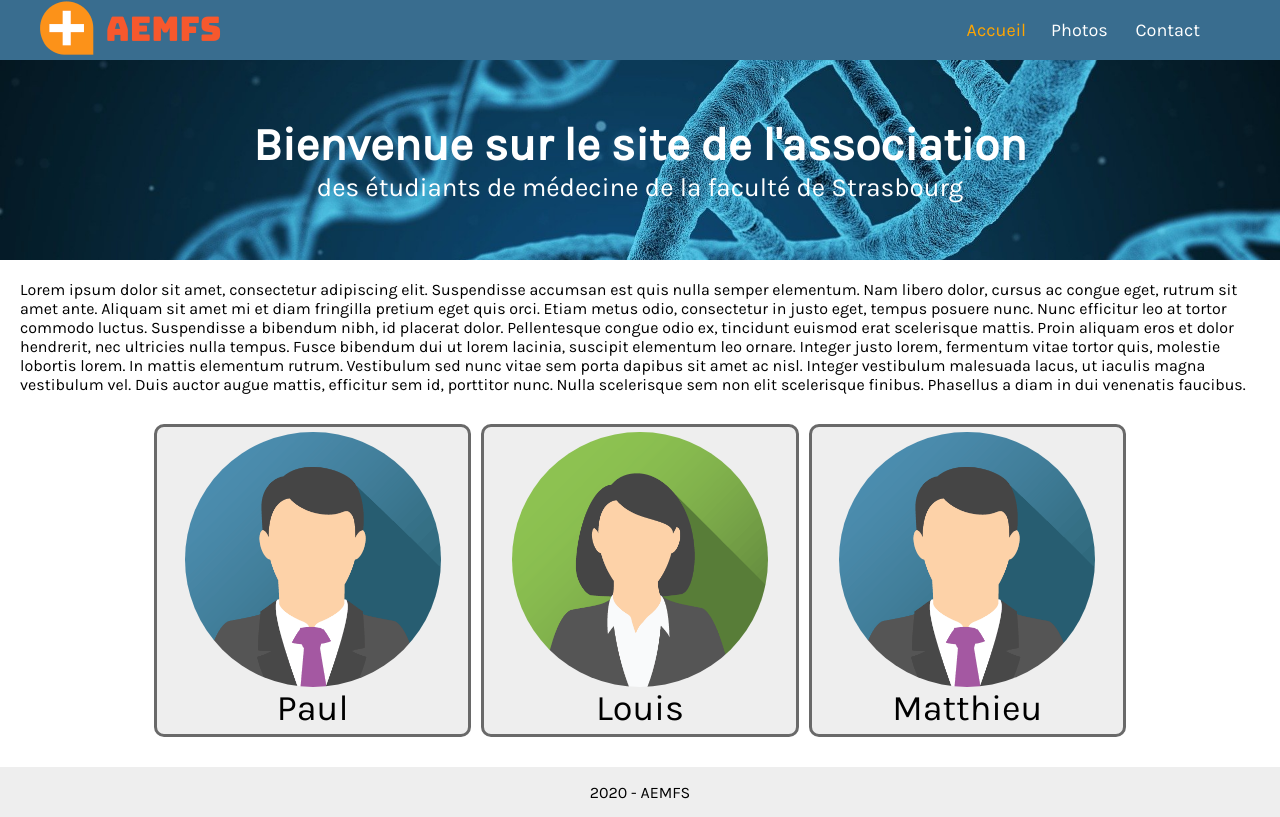
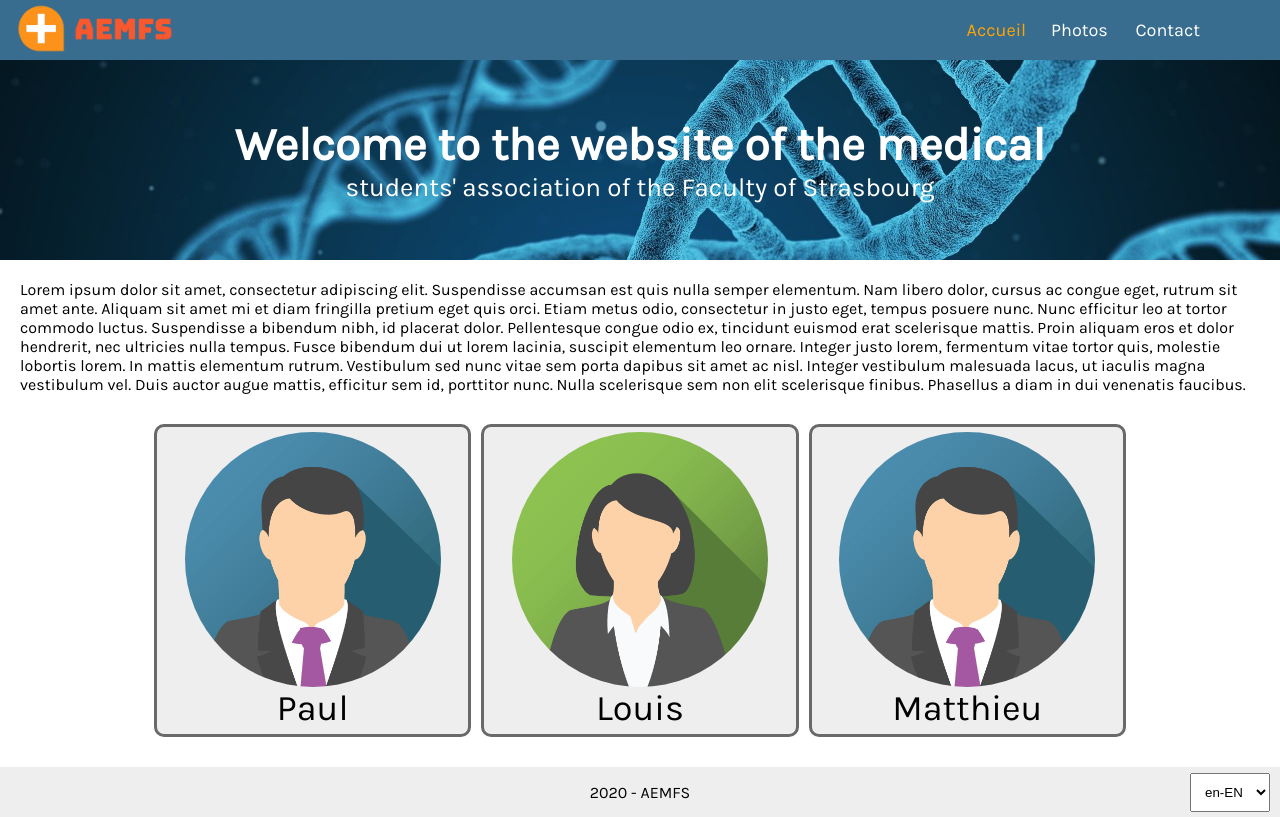
Before and after one commit to SchawnnDev/prog-web2-front, a Vue app: page / in a window 1280 px wide. Built offline with nearby package versions, Linux system fonts and the light colour scheme; the HTML template or start-up script is replaced by a standard one.

Commit message:
traduction site

```diff
--- a/src/App.vue
+++ b/src/App.vue
@@ -214,8 +214,16 @@ hr.separator {
 <script>
 import Header from "@/components/layouts/Header";
 import Footer from "@/components/layouts/Footer";
+import {I18N_INIT} from "@/store/actions.type";
 
 export default {
-  components: {Footer, Header}
+  components: {Footer, Header},
+  mounted() {
+    Promise.all([
+      this.$store.dispatch(I18N_INIT),
+    ]).then(() => {
+      console.log("Loaded translations");
+    })
+  }
 }
 </script>
--- /dev/null
+++ b/src/assets/json/languages.json
@@ -0,0 +1,14 @@
+{
+  "en-EN": {
+    "home": {
+      "title": "Welcome to the website of the medical",
+      "sub-title": "students' association of the Faculty of Strasbourg"
+    }
+  },
+  "fr-FR": {
+    "home": {
+      "title": "Bienvenue sur le site de l'association",
+      "sub-title": "des étudiants de médecine de la faculté de Strasbourg"
+    }
+  }
+}
--- a/src/components/ImagesContainer.vue
+++ b/src/components/ImagesContainer.vue
@@ -39,7 +39,7 @@
                     this.images = response.data.data;
                 })
                 .catch(error => {
-                    alert(error);
+                    console.log(error);
                 })
                 .finally(() => {
                     this.pending = false;
@@ -54,7 +54,7 @@
                         this.images = this.images.concat(response.data.data);
                     })
                     .catch(error => {
-                        alert(error);
+                        console.log(error);
                     })
                     .finally(() => {
                         this.pending = false;
--- a/src/components/layouts/Footer.vue
+++ b/src/components/layouts/Footer.vue
@@ -1,12 +1,30 @@
 <template>
   <footer>
     <p>2020 - AEMFS</p>
+
+    <select class="select-lang">
+      <option :value="lang" :key="lang" v-for="lang in this.getLanguages" @select="changeLanguage">
+        {{ lang }}
+      </option>
+    </select>
+
   </footer>
 </template>
 
 <script>
+import {mapGetters} from "vuex";
+import {LANG_CHANGE} from "@/store/mutations.type";
+
 export default {
-        name: "Footer"
+  name: "Footer",
+  computed: {
+    ...mapGetters(["getLanguages"])
+  },
+  methods: {
+    changeLanguage(code) {
+      this.$store.commit(LANG_CHANGE, code);
+    }
+  }
 }
 </script>
 
@@ -23,7 +41,17 @@
 }
 
 footer p {
+  padding: 10px;
   color: black;
   text-align: center;
+  justify-self: center;
+}
+
+footer .select-lang {
+  padding: 10px;
+  width: auto;
+  position: absolute;
+  display: flex;
+  right: 10px;
 }
 </style>
--- a/src/components/layouts/Header.vue
+++ b/src/components/layouts/Header.vue
@@ -105,9 +105,11 @@
     .nav-logo {
         width: auto;
         justify-self: start;
-        margin-left: 20px;
-        margin-right: 30px;
-        padding: 10px;
+        margin-left: 10px;
+    }
+
+    .nav-logo img {
+      height: 50px;
     }
 
     .mobile-menu-toggle .bar {
--- a/src/main.js
+++ b/src/main.js
@@ -1,10 +1,12 @@
 import Vue from 'vue'
 import App from './App.vue'
 import router from './router'
+import store from './store'
 
 Vue.config.productionTip = false
 
 new Vue({
   router,
+  store,
   render: h => h(App)
 }).$mount('#app')
--- /dev/null
+++ b/src/store/actions.type.js
@@ -0,0 +1 @@
+export const I18N_INIT = "initializeI18n";
--- /dev/null
+++ b/src/store/i18n.module.js
@@ -0,0 +1,89 @@
+import {
+    LANG_CHANGE,
+    LANG_INIT
+} from "@/store/mutations.type"
+import {I18N_INIT} from "@/store/actions.type";
+
+const state = {
+    code: '', // iso code
+    languages: [], // languages list
+    content: '' // content of json file
+}
+
+export const mutations = {
+    // init language (from file)
+    [LANG_INIT](state, json) {
+        state.content = new Function(`return ${JSON.stringify(json)}`); // pour éviter de parser deux fois.
+        state.languages = Object.keys(json);
+        state.code = Object.keys(json)[0] || 'en'; // langue de base: anglais
+    },
+
+    // change current language
+    [LANG_CHANGE](state, code = state.languages[0]) {
+        state.code = code;
+    }
+}
+
+export const actions = {
+    // Non async : la traduction doit être affichée directement
+    [I18N_INIT](context) {
+        // on charge le fichier des traductions
+        import('../assets/json/languages.json').then(res => context.commit(LANG_INIT, res.default));
+    }
+}
+
+const getters = {
+
+    getLanguages: state => {
+        if (!state.languages)
+            return null;
+        return state.languages;
+    },
+
+    /*
+    argument : key => on recupère la valeur pour la clé cherchée
+    exemple : getTranslation('title')
+    */
+    getTranslation: state => (key, variables) => {
+        if (!state.content)
+            return key; // Fichier non trouvé ou erreur de chargement.
+
+        let lang = state.content()[state.code];
+
+        /*
+            On souhaite pouvoir faire des catégories
+
+            Par exemple:
+            "contact" {
+                "title" : "Contactez nous ici"
+            }
+
+            On peut traduire ça par contact.title
+            On doit donc pouvoir naviguer de tronc en tronc
+         */
+        key.split('.').forEach(t => {
+            lang = !!lang && !!lang[t] ? lang[t] : null;
+        });
+
+        if (!!lang && !!variables) {
+
+            /*
+             * On veut pouvoir ajouter des variables
+             * Exemple %name% = Paul
+             */
+
+            Object.keys(variables).forEach(name => {
+                lang = lang.replaceAll("%" + name + "%", variables[name]);
+            });
+        }
+
+        return lang || key;
+    }
+}
+
+export default {
+    state,
+    mutations,
+    actions,
+    getters
+}
--- /dev/null
+++ b/src/store/index.js
@@ -0,0 +1,13 @@
+import Vue from 'vue'
+import Vuex from 'vuex'
+import i18n from "./i18n.module";
+
+Vue.use(Vuex);
+
+const store = new Vuex.Store({
+    modules: {
+        i18n
+    }
+})
+
+export default store;
--- /dev/null
+++ b/src/store/mutations.type.js
@@ -0,0 +1,2 @@
+export const LANG_INIT = "initializeLanguages";
+export const LANG_CHANGE = "changeLanguage";
--- a/src/store/store.js
+++ /dev/null
@@ -1,6 +0,0 @@
-import Vue from 'vue'
-import Vuex from 'vuex'
-
-Vue.use(Vuex);
-
-export const store = new Vuex.Store({})
--- a/src/views/Home.vue
+++ b/src/views/Home.vue
@@ -1,9 +1,8 @@
 <template>
     <div>
-
         <div class="title-container title-responsive">
-            <h1>Bienvenue sur le site de l'association</h1>
-            <p>des étudiants de médecine de la faculté de Strasbourg</p>
+            <h1>{{this.$store.getters.getTranslation('home.title')}}</h1>
+            <p>{{this.$store.getters.getTranslation('home.sub-title')}}</p>
         </div>
 
         <div class="panel">
```
Lines whose indentation alone changed are shown as unchanged.
